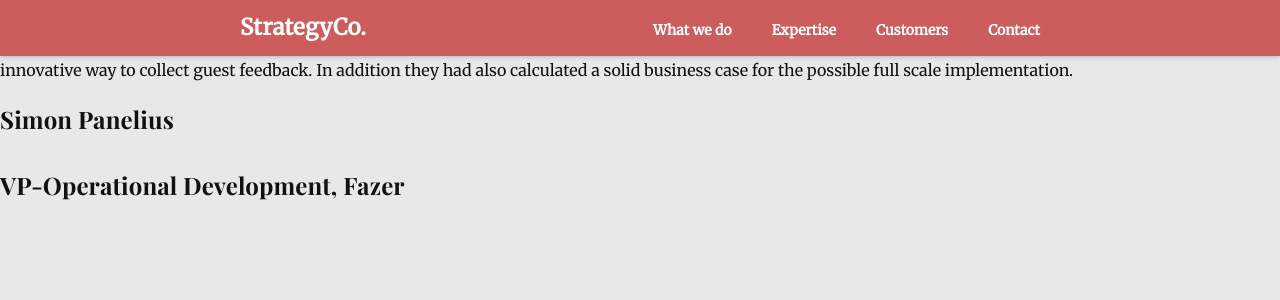
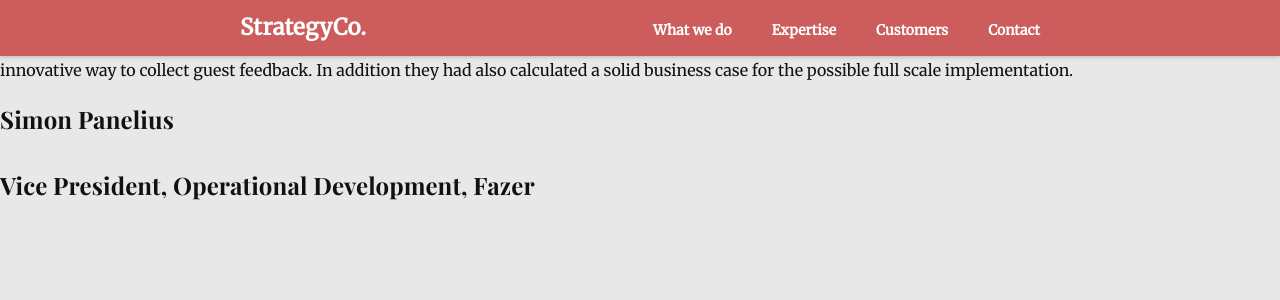
Before and after one commit to rahulabhi/rahulabhi.github.io, a Jekyll site: the page built from _testimonials/03-fazer.md, in a window 1280 px wide and 900 px high. Shown: the top 300 px of the window. Built offline with Jekyll 4.4.1, drawn with Linux system fonts in a browser that asks for light colours.

Commit message:
Update 03-fazer.md

```diff
--- a/_testimonials/03-fazer.md
+++ b/_testimonials/03-fazer.md
@@ -9,4 +9,4 @@
 
 ###### Simon Panelius
 
-###### VP-Operational Development, Fazer
+###### Vice President, Operational Development, Fazer
```
